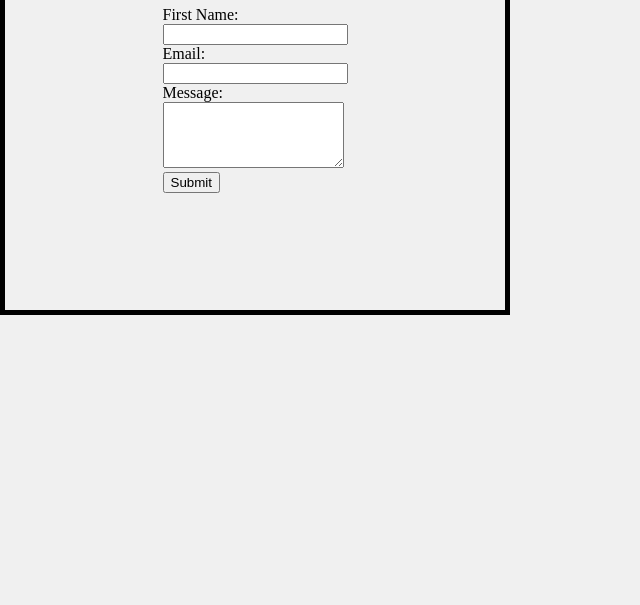
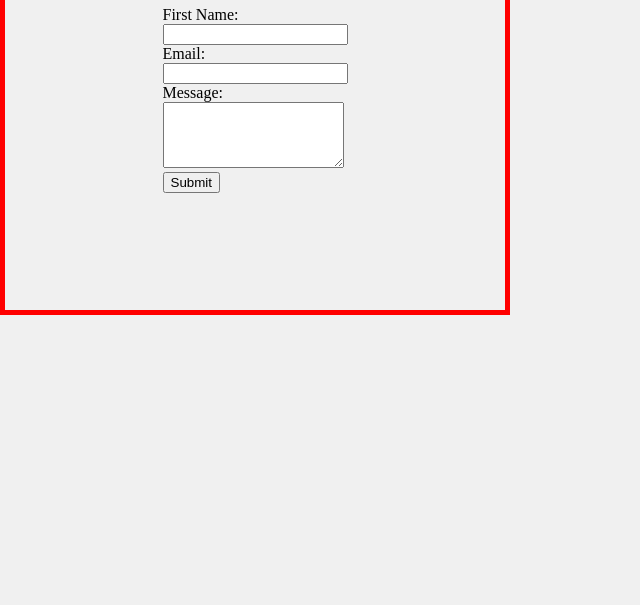
Before and after one commit to KD-7859/Internship, a plain HTML site: page 29 JUNE/form.html in a window 1280 px wide. Shown: the part 195-800 px from the top of the page, without its empty margins (0-640 px from the left). Drawn offline with Linux system fonts and the light colour scheme.

```diff
--- a/29 JUNE/form.html
+++ b/29 JUNE/form.html
@@ -11,7 +11,7 @@
             background-color: #f0f0f0; /* Light grey background for the page */
             margin: 0;
             padding: 0;
-            border: 5px solid black; /* 2px solid black border */
+            border: 5px solid rgb(255, 0, 0); /* 2px solid black border */
             display: flex;
             flex-direction: column;
             height: 500px;
```
